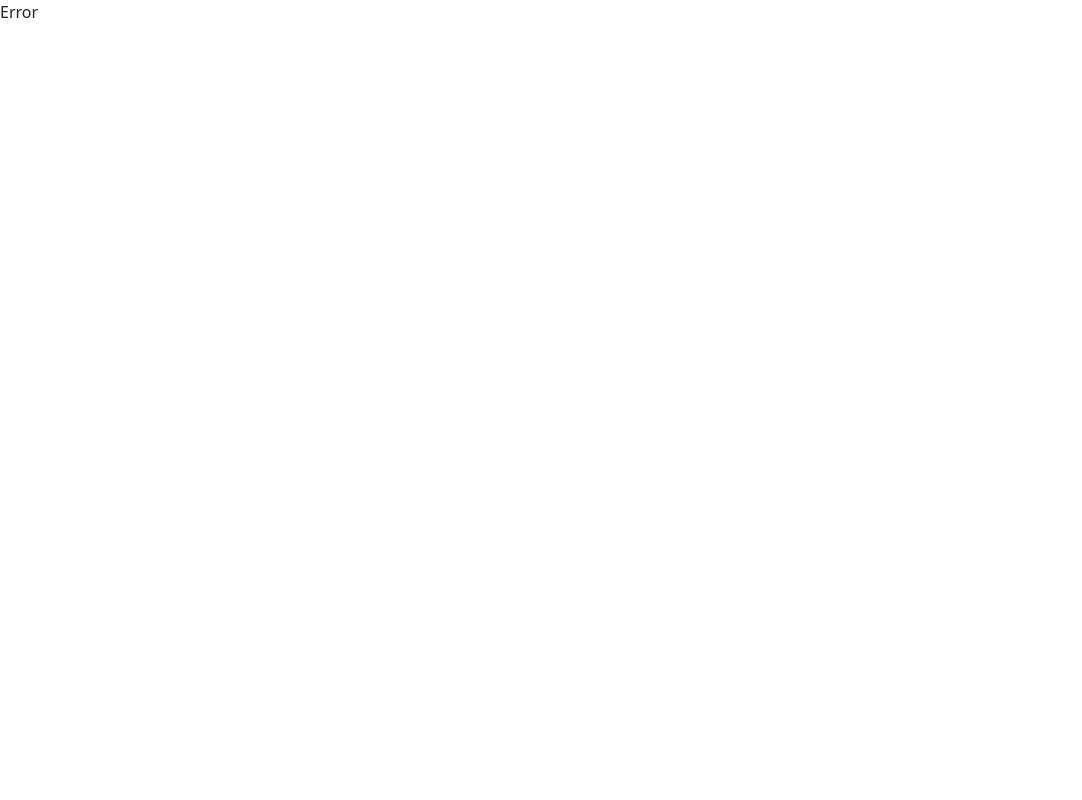
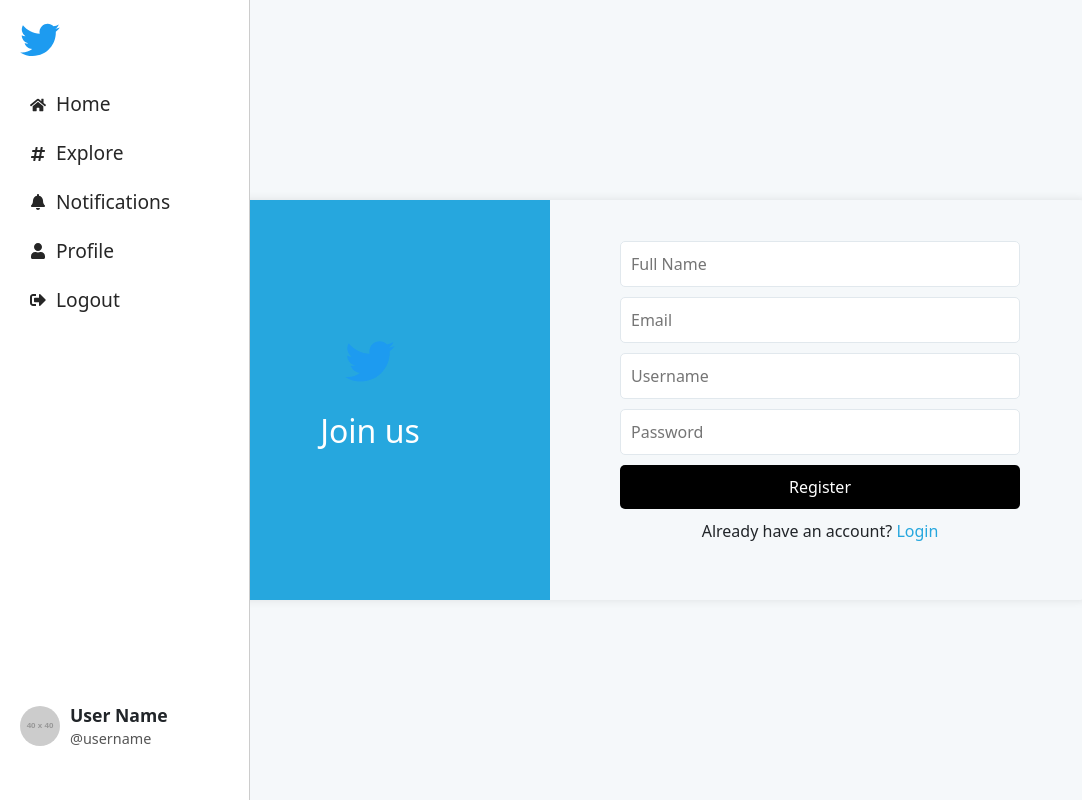
Before and after one commit to evirac/Twitter_Clone, a React (Vite) app in the folder Client/: page /register in a window 1280 px wide. Before the commit this address had no page. Shown: the whole page, without its empty margins (0-1082 px from the left). Built offline with nearby package versions, Linux system fonts and the light colour scheme.

Commit message:
added login,register and updated tweets design

```diff
--- a/Client/src/components/Sidebar.jsx
+++ b/Client/src/components/Sidebar.jsx
@@ -26,7 +26,7 @@ const Sidebar = () => {
 
 const SidebarItem = ({ icon, text, to }) => {
   return (
-    <NavLink to={to} className="sidebar-item" activeClassName="active">
+    <NavLink to={to} className="sidebar-item">
       {icon}
       <span>{text}</span>
     </NavLink>
--- a/Client/src/components/Tweet.jsx
+++ b/Client/src/components/Tweet.jsx
@@ -1,25 +1,31 @@
 // src/components/Tweet.jsx
-import React from 'react';
+import React, { useState } from 'react';
 import { FaHeart, FaComment, FaRetweet } from 'react-icons/fa';
 import Image from 'react-bootstrap/esm/Image';
 import '../sass/Tweet.scss';
 
-const Tweet = ({ profilePic, handle, date, content, image }) => {
+const Tweet = ({name, profilePic, handle, date, content, image }) => {
+  const [hearted, setHearted] = useState(false);
+  const [retweeted, setRetweeted] = useState(false)
+
+  const toggleHearted = () => setHearted(!hearted);
+  const toggleRetweeted = () => setRetweeted(!retweeted);
+
   return (
     <div className="tweet">
       <div className="tweet-header">
         <Image src={profilePic} alt="Profile" className="tweet-profile-pic" />
         <div className="tweet-info">
-          <span className="tweet-name">Ashwin</span> <span className="tweet-handle">{handle}</span> <span className="tweet-date">· {date}</span>
+          <span className="tweet-name">{name}</span> <span className="tweet-handle">{handle}</span> <span className="tweet-date">· {date}</span>
         </div>
       </div>
       <div className="tweet-content">{content}</div>
       {image && <Image
        src={image} alt="Tweet" className="tweet-image" />}
       <div className="tweet-actions">
-        <FaHeart className="tweet-icon" />
+        <FaHeart className={`tweet-icon ${hearted ? 'hearted' : ''}`} onClick={toggleHearted} />
         <FaComment className="tweet-icon" />
-        <FaRetweet className="tweet-icon" />
+        <FaRetweet className={`tweet-icon ${retweeted ? 'retweeted' : ''}`} onClick={toggleRetweeted} />
       </div>
     </div>
   );
--- a/Client/src/pages/Home.jsx
+++ b/Client/src/pages/Home.jsx
@@ -15,6 +15,7 @@ const Home = () => {
   const [tweets, setTweets] = useState([
     {
       id: 1,
+      name: 'ashwin',
       profilePic: 'https://via.placeholder.com/40',
       handle: '@ashwinravi99',
       date: '11h',
@@ -23,6 +24,7 @@ const Home = () => {
     },
     {
       id: 2,
+      name: 'gaurav',
       profilePic: 'https://via.placeholder.com/40',
       handle: '@user2',
       date: 'Jun 24',
@@ -41,6 +43,7 @@ const Home = () => {
     const newTweet = {
       id: tweets.length + 1,
       profilePic: 'https://via.placeholder.com/40',
+      name: 'newuser',
       handle: '@newuser',
       date: 'Now',
       content: tweetText,
--- /dev/null
+++ b/Client/src/pages/Login.jsx
@@ -0,0 +1,29 @@
+import React from 'react';
+import { Link } from 'react-router-dom';
+import Image from "react-bootstrap/Image";
+import '../sass/Auth.scss';
+
+const Login = () => {
+  return (
+    <div className="auth-page">
+      <div className="auth-card">
+        <div className="auth-cover">
+          <Image src="assets/logo.svg" className="auth-logo" />
+          <h2>Welcome back</h2>
+        </div>
+        <div className="auth-form">
+          <form>
+            <input type="text" placeholder="Username" required />
+            <input type="password" placeholder="Password" required />
+            <button type="submit" className="auth-button">Login</button>
+          </form>
+          <p>
+            Don't have an account? <Link to="/register">Sign up</Link>
+          </p>
+        </div>
+      </div>
+    </div>
+  );
+};
+
+export default Login;
--- /dev/null
+++ b/Client/src/pages/Register.jsx
@@ -0,0 +1,31 @@
+import React from 'react';
+import { Link } from 'react-router-dom';
+import Image from "react-bootstrap/Image";
+import '../sass/Auth.scss';
+
+const Register = () => {
+  return (
+    <div className="auth-page">
+      <div className="auth-card">
+        <div className="auth-cover">
+          <Image src="assets/logo.svg" className="auth-logo" />
+          <h2>Join us</h2>
+        </div>
+        <div className="auth-form">
+          <form>
+            <input type="text" placeholder="Full Name" required />
+            <input type="email" placeholder="Email" required />
+            <input type="text" placeholder="Username" required />
+            <input type="password" placeholder="Password" required />
+            <button type="submit" className="auth-button">Register</button>
+          </form>
+          <p>
+            Already have an account? <Link to="/login">Login</Link>
+          </p>
+        </div>
+      </div>
+    </div>
+  );
+};
+
+export default Register;
--- /dev/null
+++ b/Client/src/sass/Auth.scss
@@ -0,0 +1,81 @@
+@import "Variables.scss";
+
+.auth-page {
+    display: flex;
+    justify-content: center;
+    align-items: center;
+    height: 100vh;
+    background-color: #f5f8fa;
+
+    .auth-card {
+      display: flex;
+      width: 900px;
+      height: 400px;
+      box-shadow: 0 0 10px rgba(0, 0, 0, 0.1);
+      border-radius: 10px;
+      overflow: hidden;
+
+      .auth-cover {
+        background-color: $twitter-blue;
+        display: flex;
+        flex-direction: column;
+        justify-content: center;
+        align-items: center;
+        width: 40%;
+        color: white;
+        padding: 20px;
+
+        .auth-logo {
+          width: 50px;
+          margin-bottom: 20px;
+        }
+
+        h2 {
+          margin-top: 10px;
+        }
+      }
+
+      .auth-form {
+        width: 60%;
+        display: flex;
+        flex-direction: column;
+        justify-content: center;
+        align-items: center;
+        padding: 20px;
+
+        form {
+          width: 100%;
+          display: flex;
+          flex-direction: column;
+          align-items: center;
+
+          input {
+            width: 80%;
+            padding: 10px;
+            margin-bottom: 10px;
+            border: 1px solid #e1e8ed;
+            border-radius: 5px;
+          }
+
+          .auth-button {
+            width: 80%;
+            padding: 10px;
+            background-color: black;
+            color: white;
+            border: none;
+            border-radius: 5px;
+            cursor: pointer;
+          }
+        }
+
+        p {
+          margin-top: 10px;
+
+          a {
+            color: $twitter-blue;
+            text-decoration: none;
+          }
+        }
+      }
+    }
+  }
--- a/Client/src/sass/Home.scss
+++ b/Client/src/sass/Home.scss
@@ -8,6 +8,11 @@
     justify-content: space-between;
     align-items: center;
     margin-bottom: 20px;
+    border-bottom: 1px solid $border;
+
+    h2{
+      margin-left: 10px;
+    }
   }
 
   .tweet-image {
--- a/Client/src/sass/Tweet.scss
+++ b/Client/src/sass/Tweet.scss
@@ -1,9 +1,14 @@
+@import "Variables.scss";
+
 .tweet {
-    margin-left: 10px;
-    border-bottom: 1px solid #e1e8ed;
-    padding: 10px 0;
+    margin-left: 0px;
+    padding: 10px;
+    margin-bottom: 10px;
     display: flex;
     flex-direction: column;
+    border-bottom: 1px solid $border;
+    border-right: 1px solid $border;
+    margin-bottom: 0px;
 
     .tweet-header {
       display: flex;
@@ -70,10 +75,15 @@
       .tweet-icon {
         cursor: pointer;
         color: #657786;
-        transition: color 0.2s;
-
+        transition: color 0.3s ease-in-out;
         &:hover {
           color: #1da1f2;
+        }
+        &.hearted{
+          color: red;
+        }
+        &.retweeted{
+          color: green;
         }
       }
     }
--- a/Client/src/sass/Variables.scss
+++ b/Client/src/sass/Variables.scss
@@ -1,3 +1,4 @@
 $twitter-blue: #26a7de;
 $twitter-dark: #1DA1F2;
 $twitter-light: #00ACEE;
+$border: #e1e8ed
```
Also changed, not shown: Client/src/main.jsx (+10 -0 lines).
